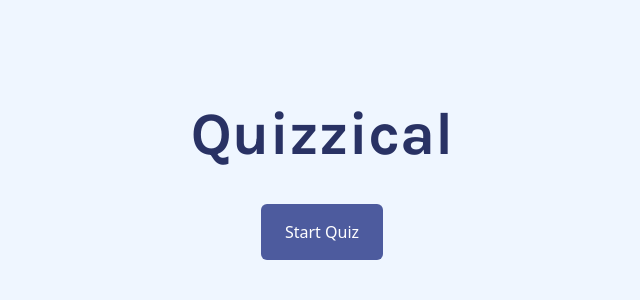
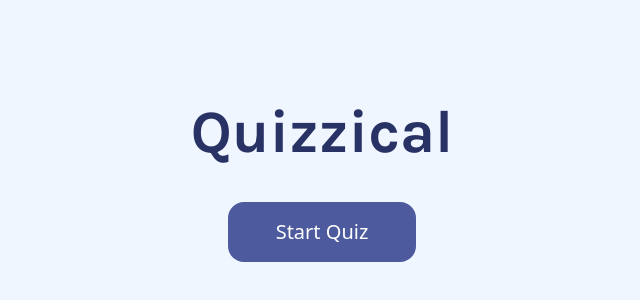
Before and after one commit to slockers37/quizzical, a React (Vite) app: page / in a window 1280 px wide. Shown: the part 218-518 px from the top of the page, without its empty margins (318-958 px from the left). Built offline with nearby package versions, Linux system fonts and the light colour scheme.

Commit message:
made some changes to start quiz button

```diff
--- a/src/App.tsx
+++ b/src/App.tsx
@@ -19,7 +19,7 @@ function App() {
             Quizzical
           </h1>
           <button
-            className="py-4 px-6 rounded-md text-white bg-[#4D5B9E]"
+            className="py-4 px-12 rounded-2xl text-xl text-white bg-[#4D5B9E]"
             onClick={startQuiz}
           >
             Start Quiz
```
